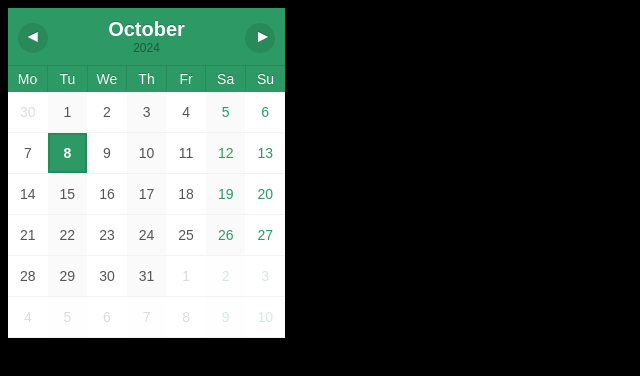
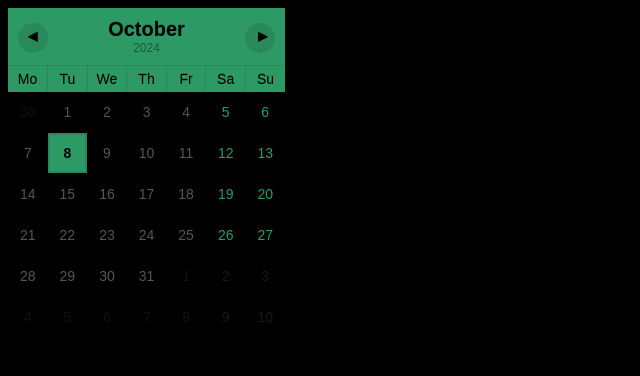
Before and after one commit to Sardirius/Notion-widgets, a plain HTML site: page index.html in a window 1280 px wide. Shown: the whole page, without its empty margins (0-640 px from the left). Drawn offline with Linux system fonts and the light colour scheme.

Commit message:
Update index.html

```diff
--- a/index.html
+++ b/index.html
@@ -9,7 +9,7 @@
     <style>
         body {
     font-family: 'Arial', sans-serif;
-    background-color: #000000;
+    background-color: #000;
 }
 
 .wrapper {
@@ -36,7 +36,7 @@ table {
     border-collapse: collapse;
     table-layout: fixed;
     box-shadow: 0px 1px 3px rgba(0,0,0,0.2);
-    background-color: #fff;
+    background-color: #000;
     position: absolute;
 
 
@@ -45,7 +45,7 @@ table {
 
 td,th {
     text-align: center;
-    background-color: #fff;
+    background-color: #000;
 }
 th {
     padding: 10px;
@@ -64,7 +64,7 @@ th {
     border-top: 1px solid rgba(0,0,0,0.1);
     border-right: 1px solid rgba(0,0,0,0.1);
     background-color: #2d9964;
-    color: #fff;
+    color: #000;
     text-shadow: 0px -1px 0px rgba(0,0,0,0.2);
     font-weight: normal;
 }
@@ -100,7 +100,7 @@ td:nth-child(6)>span {
 td.avui>span {
     font-weight: bold;
     background-color: #2d9964;
-    color: #fff;
+    color: #000;
     border: 2px solid rgba(0,0,0,0.1);
 }
 td.fora > span {
@@ -108,11 +108,11 @@ td.fora > span {
 }
 td > span:hover {
     background: #82EFBA;
-    color: #fff;
+    color: #000;
 }
 .boto-next, .boto-prev {
     background: rgba(0,0,0,0.1);
-    color: #fff;
+    color: #000;
     font-family: inherit;
     border: none;
     font-size: 18px;
@@ -147,7 +147,7 @@ footer {
 
 footer a,
 footer a:link {
-  color: #fff;
+  color: #000;
   text-decoration: none;
 }
     </style>
```
